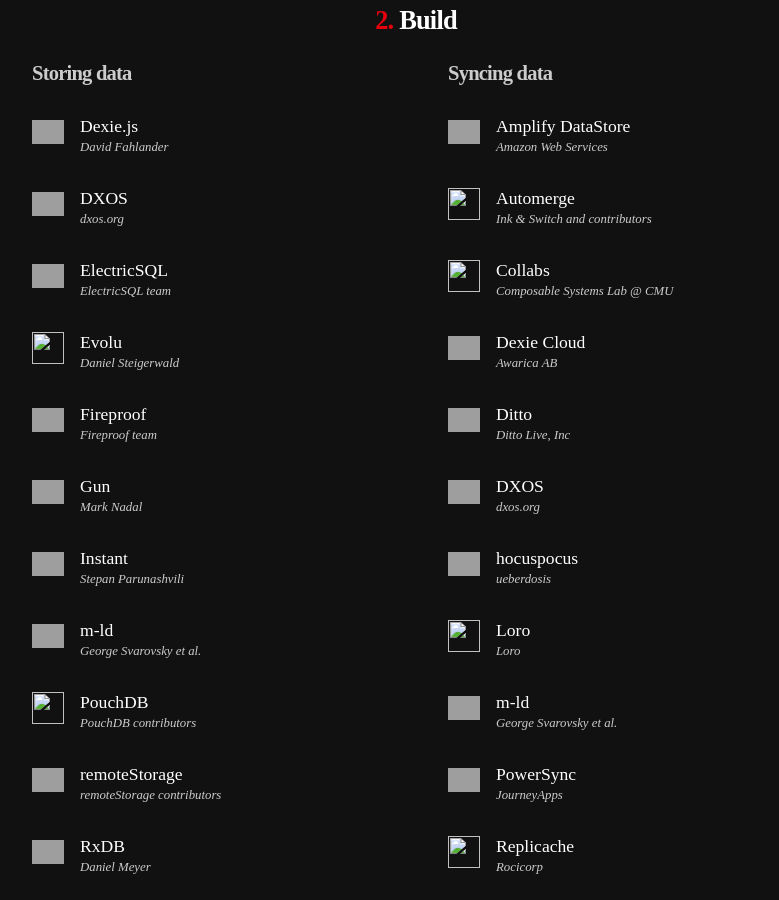
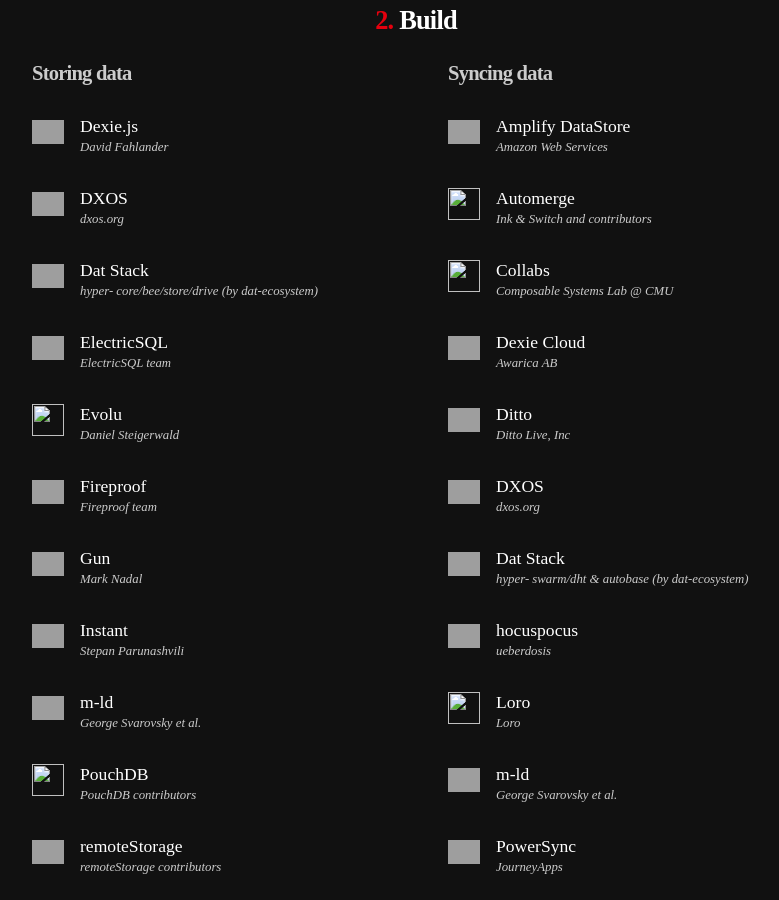
Before and after one commit to mylofi/localfirstweb.dev, a Jekyll site: the page built from index.html, in a window 1280 px wide and 900 px high, scrolled down 1801 px. Shown: the whole window, without its empty margins (224-1003 px from the left). Built offline with Jekyll 4.4.1, drawn with Linux system fonts in a browser that asks for light colours; some web fonts are replaced; grey boxes are pictures that could not be loaded.

Commit message:
Update content.json
added dat stack:

for storing data local first:
hypercore/hyperbee/hyperdrive/corestore

for syncing data local first:
hyperswarm/hyperdht/autobase

```diff
--- a/_data/content.json
+++ b/_data/content.json
@@ -150,6 +150,12 @@
             "icon": "https://docs.dxos.org/images/logotype/dxos-hero.svg"
           },
           {
+            "title": "Dat Stack",
+            "author": "hyper- core/bee/store/drive (by dat-ecosystem)",
+            "url": "https://dat-ecosystem.org/",
+            "icon": "https://raw.githubusercontent.com/dat-ecosystem/organization/main/assets/logo%20%26%20visuals%20final/logo/Dat%20Ecosystem%20-%20Logo%20Design%20-%202022%20-%2002-04.svg"
+          },
+          {
             "title": "ElectricSQL",
             "author": "ElectricSQL team",
             "url": "https://electric-sql.com",
@@ -285,6 +291,12 @@
             "author": "dxos.org",
             "url": "https://dxos.org",
             "icon": "https://docs.dxos.org/images/logotype/dxos-hero.svg"
+          },
+          {
+            "title": "Dat Stack",
+            "author": "hyper- swarm/dht & autobase (by dat-ecosystem)",
+            "url": "https://dat-ecosystem.org/",
+            "icon": "https://raw.githubusercontent.com/dat-ecosystem/organization/main/assets/logo%20%26%20visuals%20final/logo/Dat%20Ecosystem%20-%20Logo%20Design%20-%202022%20-%2002-04.svg"
           },
           {
             "title": "hocuspocus",
```
